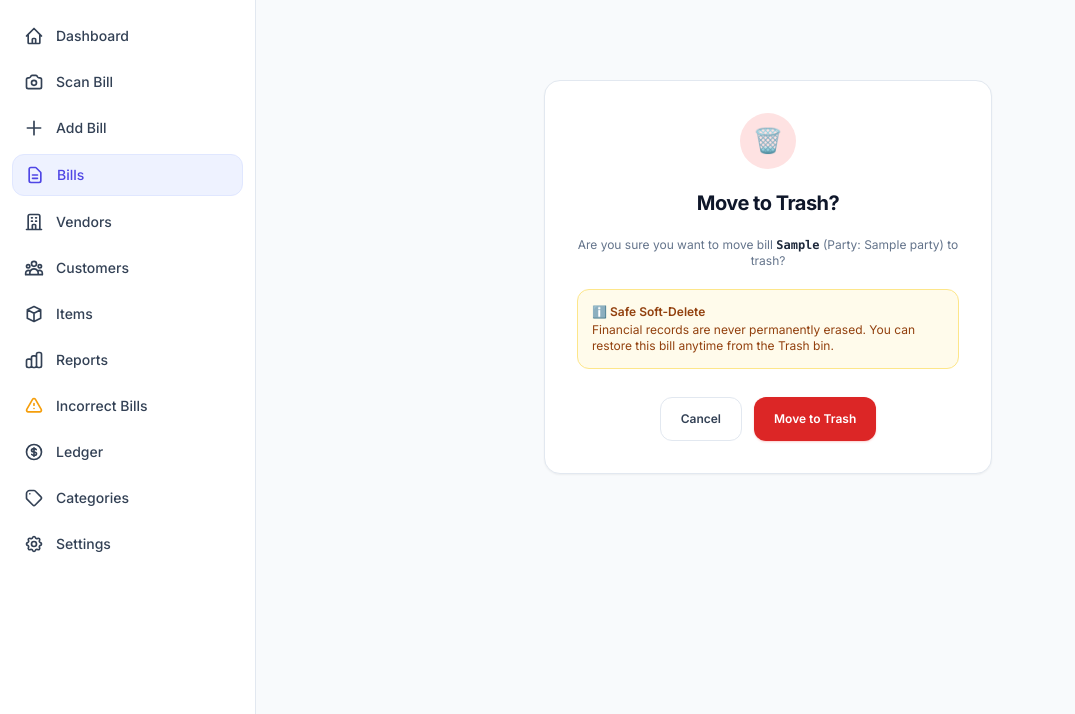
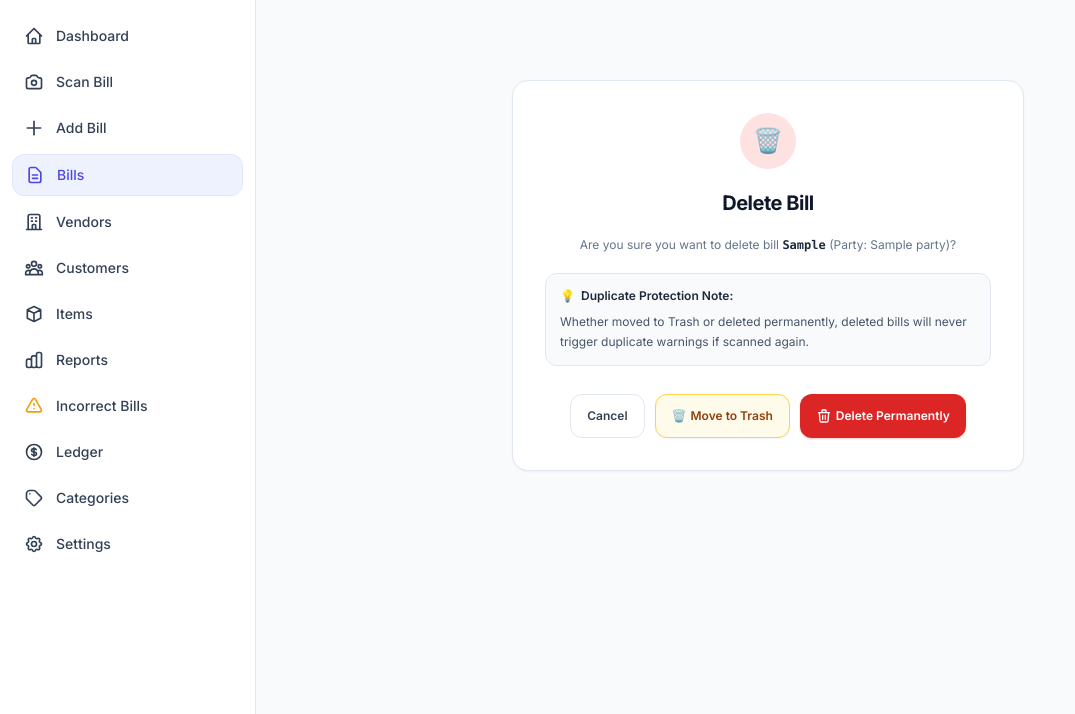
Before and after one commit to asif2641/aibillingpython, a Django app: page /en/bills/1/delete/ in a window 1280 px wide. Shown: the part 64-778 px from the top of the page, without its empty margins (0-1075 px from the left). Run offline with Django 4.2, Linux system fonts and the light colour scheme; a user stored in the database is signed in; tables that the repository leaves empty hold one stand-in row (values such as "Sample post"); some libraries are stand-ins or nearby versions.

Commit message:
feat(bills): add permanent delete option to bill delete and trash views

```diff
--- a/bills/templates/bills/bill_confirm_delete.html
+++ b/bills/templates/bills/bill_confirm_delete.html
@@ -5,7 +5,7 @@
 
 {% block content %}
 <div class="min-h-screen bg-slate-50 dark:bg-slate-900 text-slate-800 dark:text-slate-100 py-12 px-4 sm:px-6 lg:px-8">
-    <div class="max-w-md mx-auto space-y-6">
+    <div class="max-w-lg mx-auto space-y-6">
 
         <div class="bg-white dark:bg-slate-800 rounded-2xl border border-slate-200 dark:border-slate-700/80 shadow-sm p-6 sm:p-8 space-y-5 text-center">
             <div class="w-14 h-14 mx-auto rounded-full bg-red-100 dark:bg-red-950/60 text-red-600 dark:text-red-400 flex items-center justify-center text-2xl">
@@ -13,27 +13,69 @@
             </div>
 
             <h1 class="text-xl font-bold tracking-tight text-slate-900 dark:text-white">
-                {% trans "Move to Trash?" %}
+                {% if LANGUAGE_CODE == 'ur' %}
+                بل ڈیلیٹ کریں
+                {% else %}
+                {% trans "Delete Bill" %}
+                {% endif %}
             </h1>
 
             <p class="text-xs text-slate-500 dark:text-slate-400">
-                {% trans "Are you sure you want to move bill" %} <strong class="text-slate-800 dark:text-slate-200 font-mono">{{ bill.invoice_no|default:"(No Invoice #)" }}</strong> ({% trans "Party:" %} {{ bill.party.name }}) {% trans "to trash?" %}
+                {% trans "Are you sure you want to delete bill" %} <strong class="text-slate-800 dark:text-slate-200 font-mono">{{ bill.invoice_no|default:"(No Invoice #)" }}</strong> ({% trans "Party:" %} {{ bill.party.name }})?
             </p>
 
-            <div class="p-3.5 rounded-xl bg-amber-50 dark:bg-amber-950/40 border border-amber-200 dark:border-amber-900/60 text-amber-800 dark:text-amber-300 text-xs text-left rtl:text-right">
-                <p class="font-semibold mb-0.5">ℹ️ {% trans "Safe Soft-Delete" %}</p>
-                <p>{% trans "Financial records are never permanently erased. You can restore this bill anytime from the Trash bin." %}</p>
+            <div class="p-3.5 rounded-xl bg-slate-50 dark:bg-slate-900/60 border border-slate-200 dark:border-slate-700 text-xs text-left rtl:text-right space-y-2">
+                <p class="font-semibold text-slate-800 dark:text-slate-200 flex items-center gap-1.5">
+                    <span>💡</span>
+                    <span>
+                        {% if LANGUAGE_CODE == 'ur' %}
+                        ڈپلیکیٹ کا کوئی مسئلہ نہیں ہوگا:
+                        {% else %}
+                        {% trans "Duplicate Protection Note:" %}
+                        {% endif %}
+                    </span>
+                </p>
+                <p class="text-slate-600 dark:text-slate-400 leading-relaxed">
+                    {% if LANGUAGE_CODE == 'ur' %}
+                    بل چاہے ٹریش میں بھیجا جائے یا ڈیٹا بیس سے ہمیشہ کے لیے مٹایا جائے، دونوں صورتوں میں آپ اسی بل کو دوبارہ بالکل نئے سرے سے اسکین کر سکتے ہیں؛ سسٹم ڈپلیکیٹ کا کوئی ایرر نہیں دے گا۔
+                    {% else %}
+                    {% trans "Whether moved to Trash or deleted permanently, deleted bills will never trigger duplicate warnings if scanned again." %}
+                    {% endif %}
+                </p>
             </div>
 
-            <form method="post" class="pt-2 flex items-center justify-center gap-3">
+            <form method="post" class="pt-2 flex flex-col sm:flex-row items-center justify-center gap-2.5">
                 {% csrf_token %}
-                <a href="{% url 'bills:bill_detail' bill.pk %}"
-                   class="px-5 py-2.5 min-h-[44px] inline-flex items-center rounded-xl border border-slate-200 dark:border-slate-700 text-slate-700 dark:text-slate-300 hover:bg-slate-100 dark:hover:bg-slate-700 font-semibold text-xs transition-colors">
+                <a href="{% url 'bills:bill_list' %}"
+                   class="w-full sm:w-auto px-4 py-2.5 min-h-[44px] inline-flex items-center justify-center rounded-xl border border-slate-200 dark:border-slate-700 text-slate-700 dark:text-slate-300 hover:bg-slate-100 dark:hover:bg-slate-700 font-semibold text-xs transition-colors">
                     {% trans "Cancel" %}
                 </a>
-                <button type="submit"
-                        class="px-5 py-2.5 min-h-[44px] inline-flex items-center rounded-xl bg-red-600 hover:bg-red-700 text-white font-semibold text-xs shadow-sm shadow-red-500/25 transition-colors focus:outline-none focus:ring-2 focus:ring-red-500">
-                    {% trans "Move to Trash" %}
+
+                <!-- Option 1: Move to Trash (Soft delete) -->
+                <button type="submit" name="permanent" value="0"
+                        class="w-full sm:w-auto px-4 py-2.5 min-h-[44px] inline-flex items-center justify-center gap-1 rounded-xl border border-amber-300 bg-amber-50 hover:bg-amber-100 text-amber-800 dark:bg-amber-950/60 dark:hover:bg-amber-900/60 dark:text-amber-300 dark:border-amber-800 font-semibold text-xs shadow-sm transition-colors">
+                    <span>🗑️</span>
+                    <span>
+                        {% if LANGUAGE_CODE == 'ur' %}
+                        ٹریش میں بھیجیں (Soft Delete)
+                        {% else %}
+                        {% trans "Move to Trash" %}
+                        {% endif %}
+                    </span>
+                </button>
+
+                <!-- Option 2: Permanent Delete (Hard delete) -->
+                <button type="submit" name="permanent" value="1"
+                        onclick="return confirm('{% trans "Are you sure you want to permanently delete this bill from the database? This cannot be undone." %}')"
+                        class="w-full sm:w-auto px-4 py-2.5 min-h-[44px] inline-flex items-center justify-center gap-1 rounded-xl bg-red-600 hover:bg-red-700 text-white font-semibold text-xs shadow-sm shadow-red-500/25 transition-colors focus:outline-none focus:ring-2 focus:ring-red-500">
+                    <svg class="w-4 h-4" fill="none" stroke="currentColor" viewBox="0 0 24 24"><path stroke-linecap="round" stroke-linejoin="round" stroke-width="2" d="M19 7l-.867 12.142A2 2 0 0116.138 21H7.862a2 2 0 01-1.995-1.858L5 7m5 4v6m4-6v6m1-10V4a1 1 0 00-1-1h-4a1 1 0 00-1 1v3M4 7h16"/></svg>
+                    <span>
+                        {% if LANGUAGE_CODE == 'ur' %}
+                        ہمیشہ کے لیے مٹائیں (Permanent)
+                        {% else %}
+                        {% trans "Delete Permanently" %}
+                        {% endif %}
+                    </span>
                 </button>
             </form>
         </div>
--- a/bills/urls.py
+++ b/bills/urls.py
@@ -13,6 +13,7 @@ from bills.views import (
     bill_edit_view,
     bill_list_view,
     bill_payment_view,
+    bill_purge_view,
     bill_restore_view,
     bill_trash_view,
 )
@@ -31,6 +32,7 @@ urlpatterns = [
         name="bill_correct_discrepancy",
     ),
     path("<int:pk>/delete/", bill_delete_view, name="bill_delete"),
+    path("<int:pk>/purge/", bill_purge_view, name="bill_purge"),
     path("<int:pk>/restore/", bill_restore_view, name="bill_restore"),
     path("<int:pk>/payment/", bill_payment_view, name="bill_payment"),
 ]
--- a/bills/views.py
+++ b/bills/views.py
@@ -290,11 +290,38 @@ def bill_correct_discrepancy_view(request: HttpRequest, pk: int) -> HttpResponse
 
 @login_required
 def bill_delete_view(request: HttpRequest, pk: int) -> HttpResponse:
-    """Soft delete a bill (requires can_delete_records or superadmin)."""
+    """Delete a bill: soft-delete to trash by default, or permanently delete from database."""
     check_can_delete_permission(request.user)
     bill = get_object_or_404(Bill.all_objects, pk=pk)
 
     if request.method == "POST":
+        permanent = request.POST.get("permanent") in ("1", "true", "True")
+        invoice_display = bill.invoice_no or f"#{bill.pk}"
+        party = bill.party
+
+        if permanent:
+            # Permanent hard delete: purge bill and associated files, items, errors, scan jobs
+            bill.scan_jobs.all().delete()
+            bill.files.all().delete()
+            bill.errors.all().delete()
+            bill.items.all().delete()
+            bill.delete()
+
+            if party:
+                has_other_bills = party.bills.filter(is_deleted=False).exists()
+                has_payments = party.payments.filter(is_deleted=False).exists()
+                if not has_other_bills and not has_payments:
+                    party.is_active = False
+                    party.save(update_fields=["is_active"])
+
+            messages.success(
+                request,
+                _("Bill %(inv)s was permanently deleted from the database.")
+                % {"inv": invoice_display},
+            )
+            return redirect("bills:bill_list")
+
+        # Soft delete (Move to Trash)
         bill.is_deleted = True
         bill.deleted_at = timezone.now()
         bill.save(update_fields=["is_deleted", "deleted_at"])
@@ -303,8 +330,7 @@ def bill_delete_view(request: HttpRequest, pk: int) -> HttpResponse:
         bill.payments.filter(is_deleted=False).update(is_deleted=True, deleted_at=timezone.now())
 
         # If the party has no other active bills and no active payments, deactivate the party
-        if bill.party:
-            party = bill.party
+        if party:
             has_other_bills = party.bills.filter(is_deleted=False).exclude(pk=bill.pk).exists()
             has_payments = party.payments.filter(is_deleted=False).exists()
             if not has_other_bills and not has_payments:
@@ -313,11 +339,42 @@ def bill_delete_view(request: HttpRequest, pk: int) -> HttpResponse:
 
         messages.success(
             request,
-            _("Bill #%(inv)s deleted successfully.") % {"inv": bill.invoice_no or bill.pk},
+            _("Bill #%(inv)s deleted successfully.") % {"inv": invoice_display},
         )
         return redirect("bills:bill_list")
 
     return render(request, "bills/bill_confirm_delete.html", {"bill": bill})
+
+
+@login_required
+def bill_purge_view(request: HttpRequest, pk: int) -> HttpResponse:
+    """Permanently delete a soft-deleted bill from trash (requires permission)."""
+    check_can_delete_permission(request.user)
+    bill = get_object_or_404(Bill.all_objects, pk=pk)
+
+    if request.method == "POST":
+        invoice_display = bill.invoice_no or f"#{bill.pk}"
+        party = bill.party
+        bill.scan_jobs.all().delete()
+        bill.files.all().delete()
+        bill.errors.all().delete()
+        bill.items.all().delete()
+        bill.delete()
+
+        if party:
+            has_other_bills = party.bills.filter(is_deleted=False).exists()
+            has_payments = party.payments.filter(is_deleted=False).exists()
+            if not has_other_bills and not has_payments:
+                party.is_active = False
+                party.save(update_fields=["is_active"])
+
+        messages.success(
+            request,
+            _("Bill %(inv)s was permanently erased from the database.") % {"inv": invoice_display},
+        )
+        return redirect("bills:bill_trash")
+
+    return redirect("bills:bill_trash")
 
 
 @login_required
```
Also changed, not shown: bills/templates/bills/bill_trash.html (+18 -0 lines), tests/test_bills.py (+47 -0 lines).
